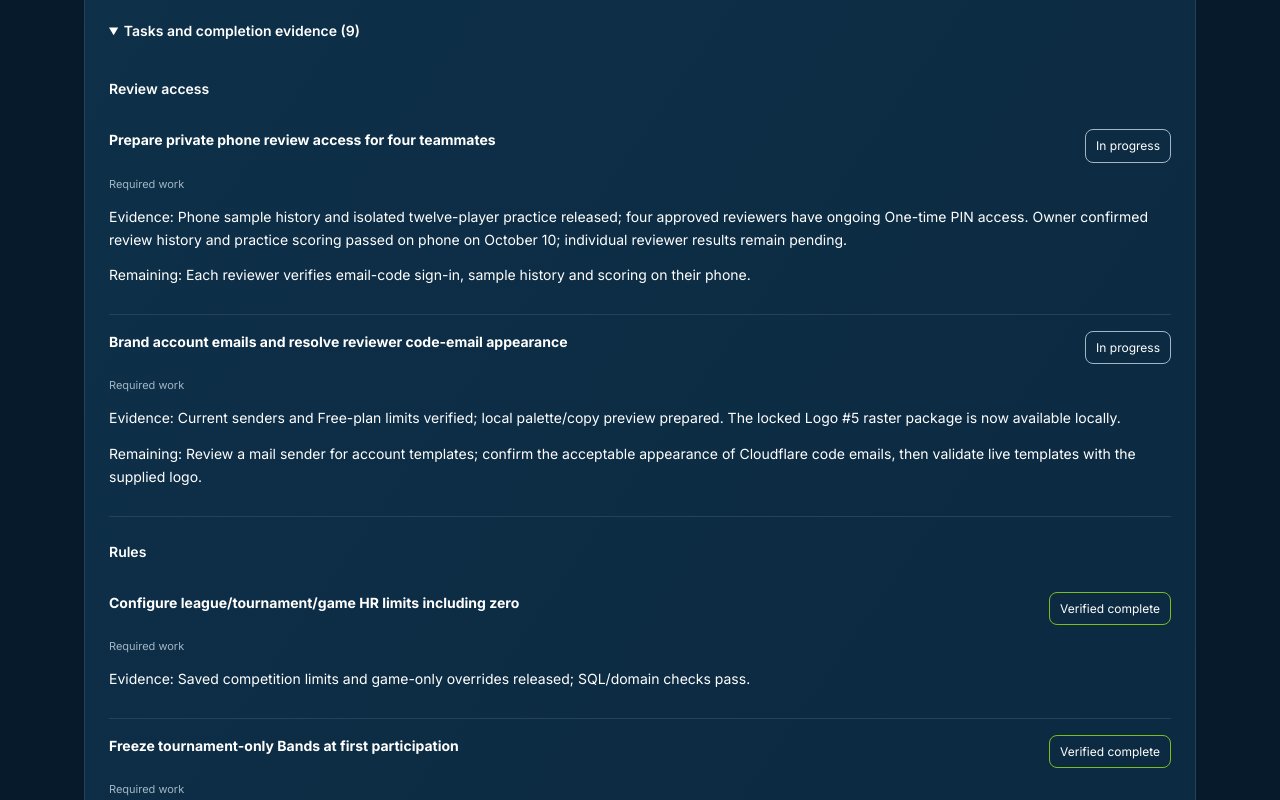
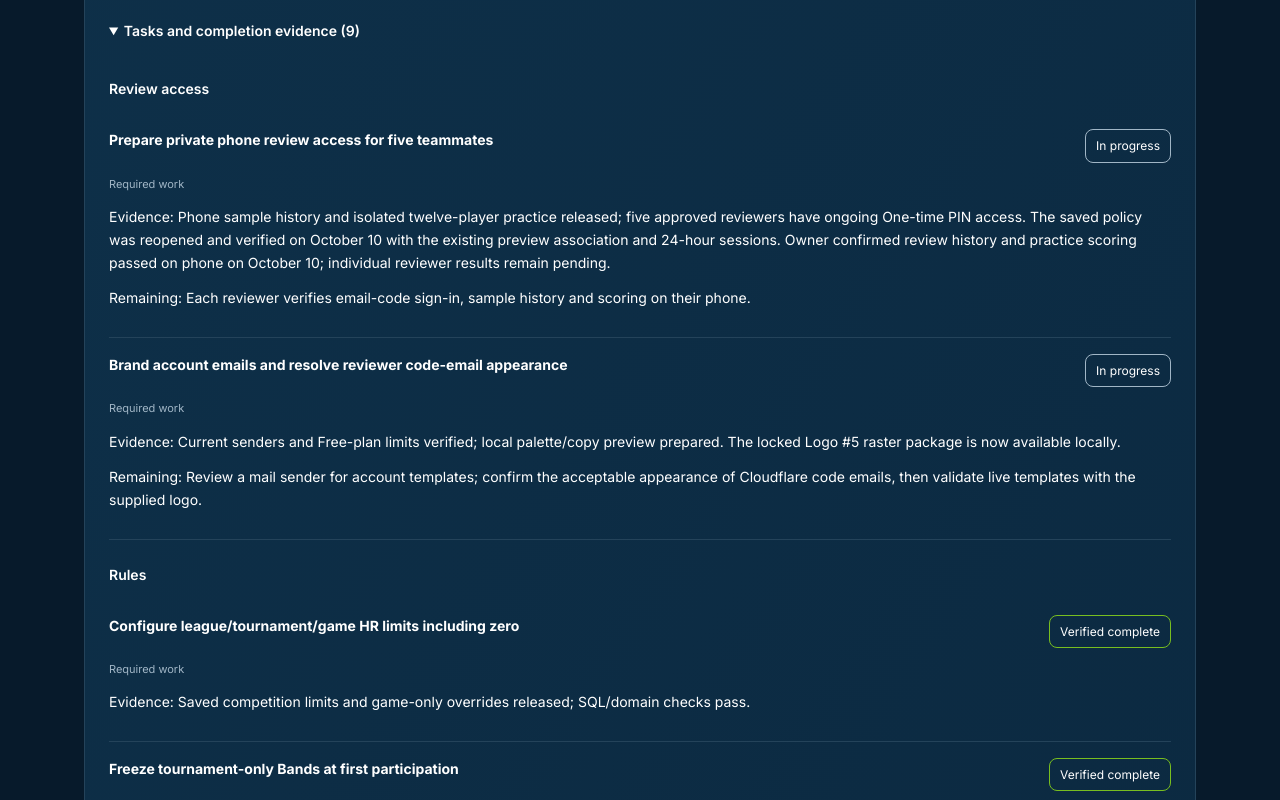
Before and after one commit to Chappy1740/DiamondAlibi, a Next.js app: page /status in a window 1280 px wide. Shown: the part 1420-2220 px from the top of the page. Built offline with nearby package versions, Linux system fonts and the light colour scheme.

Commit message:
Record fifth private preview reviewer access

```diff
--- a/src/data/project-tracker.ts
+++ b/src/data/project-tracker.ts
@@ -2,7 +2,7 @@
 import type { ProjectTracker } from "../lib/project-status";
 export const projectTracker: ProjectTracker = {
   schemaVersion: 1,
-  revision: 16,
+  revision: 19,
   updatedAt: "2026-10-10",
   scope:
     "Required first-release work. Optional future ideas are excluded from percentages.",
@@ -88,10 +88,10 @@ export const projectTracker: ProjectTracker = {
         {
           id: "M2-team-phone-review",
           group: "Review access",
-          title: "Prepare private phone review access for four teammates",
+          title: "Prepare private phone review access for five teammates",
           status: "in_progress",
           evidence:
-            "Phone sample history and isolated twelve-player practice released; four approved reviewers have ongoing One-time PIN access. Owner confirmed review history and practice scoring passed on phone on October 10; individual reviewer results remain pending.",
+            "Phone sample history and isolated twelve-player practice released; five approved reviewers have ongoing One-time PIN access. The saved policy was reopened and verified on October 10 with the existing preview association and 24-hour sessions. Owner confirmed review history and practice scoring passed on phone on October 10; individual reviewer results remain pending.",
           next: "Each reviewer verifies email-code sign-in, sample history and scoring on their phone.",
           kind: "work",
         },
@@ -764,7 +764,7 @@ export const projectTracker: ProjectTracker = {
     {
       title: "Private team phone review",
       status:
-        "Four exact reviewers have ongoing One-time PIN access on the protected preview; their phone acceptance is pending",
+        "Five exact reviewers have ongoing One-time PIN access on the protected preview; their phone acceptance is pending",
       milestone: "M2",
     },
     {
```
